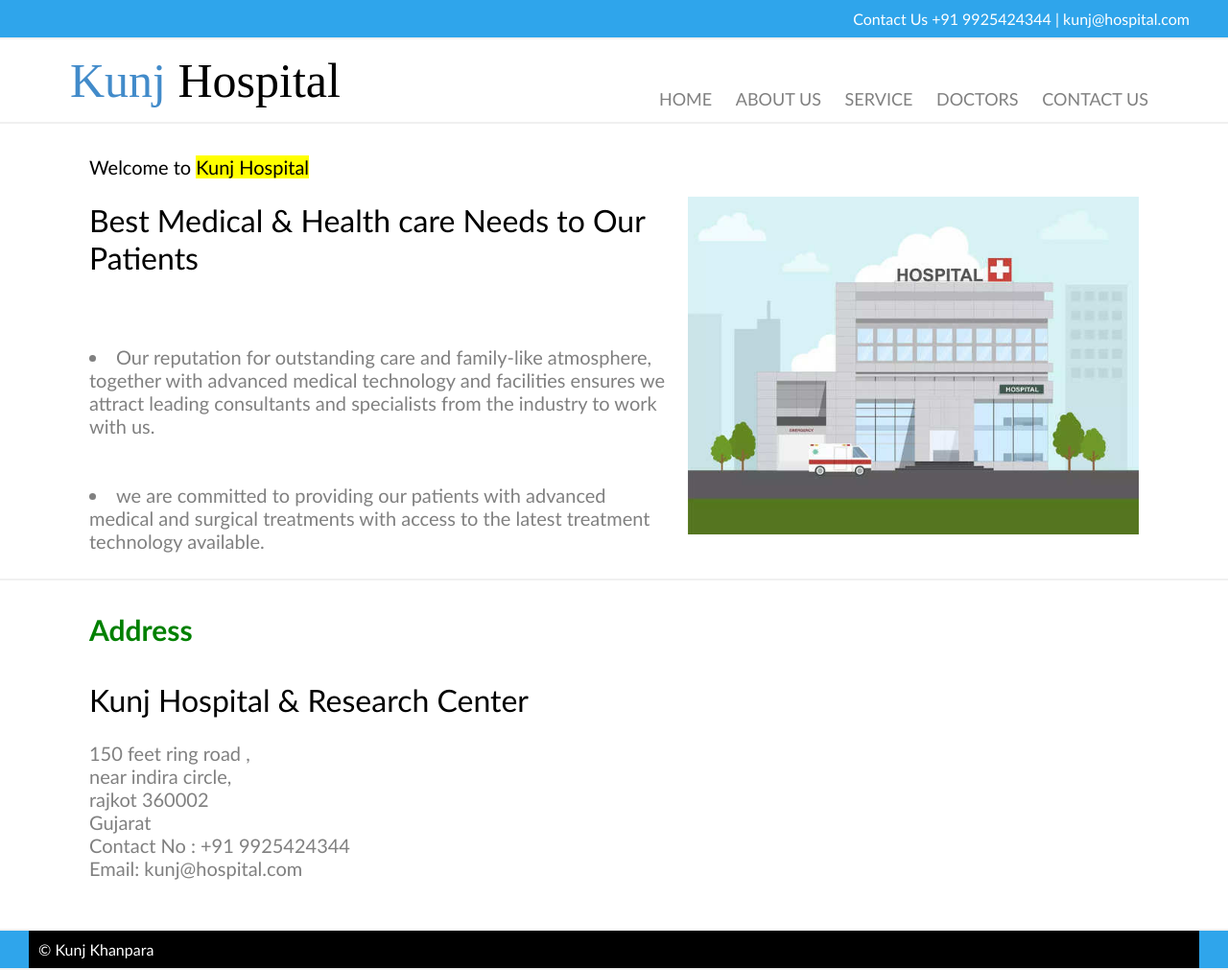
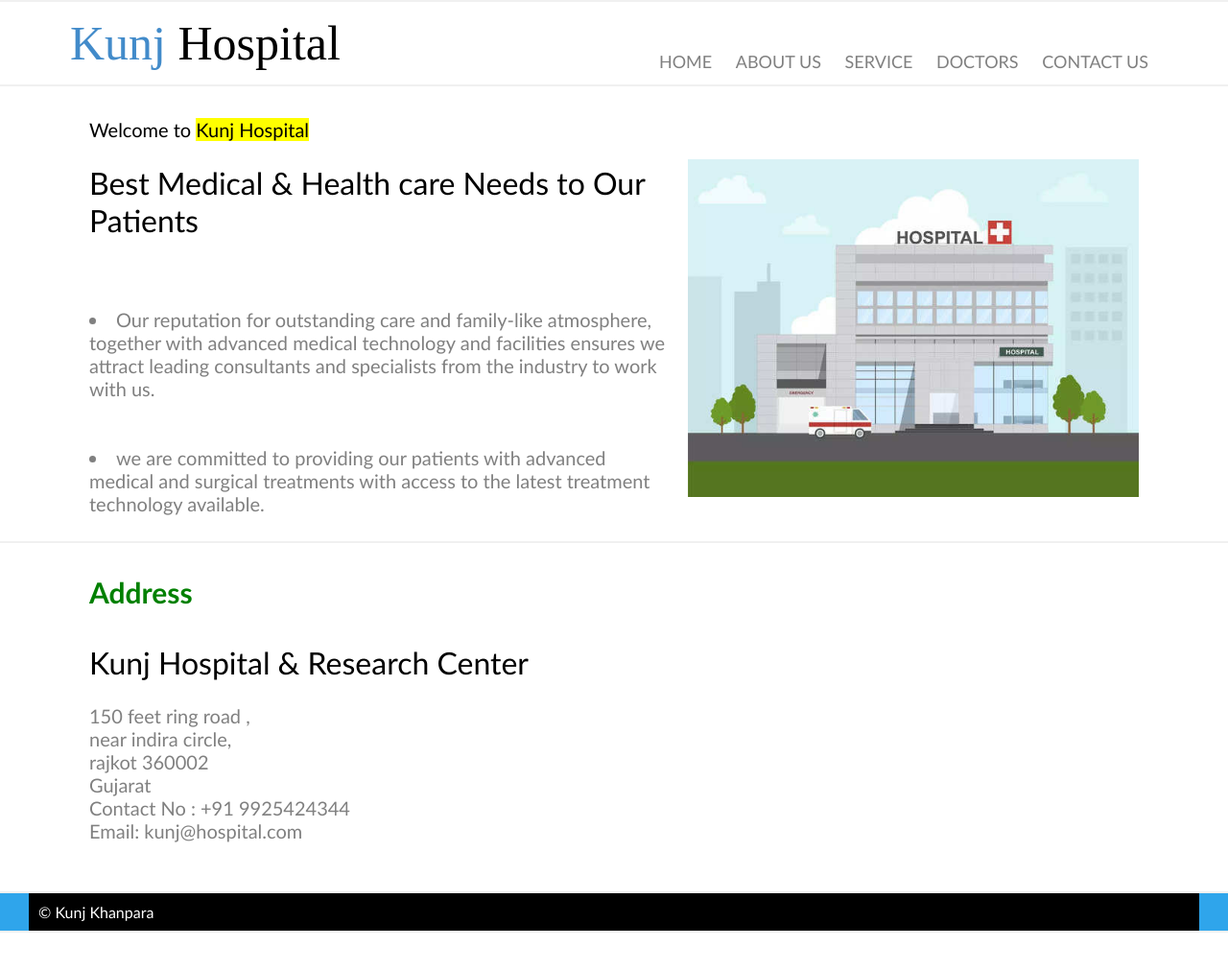
Before and after one commit to kunjkhanpara/Hospital-Website, a plain HTML site: page about.html in a window 1280 px wide. Shown: the whole page at 96% size. After the commit the page ends 972 px from the top, so only its background shows below. Drawn offline with Linux system fonts and the light colour scheme.

Commit message:
about.html

```diff
--- a/about.html
+++ b/about.html
@@ -8,9 +8,7 @@
 <body>
 
 	<div class="top">
-		<div>
-		 Contact Us +91 9925424344 | kunj@hospital.com
-		</div>
+
 	</div>
 
 	<div class="logo">
```
